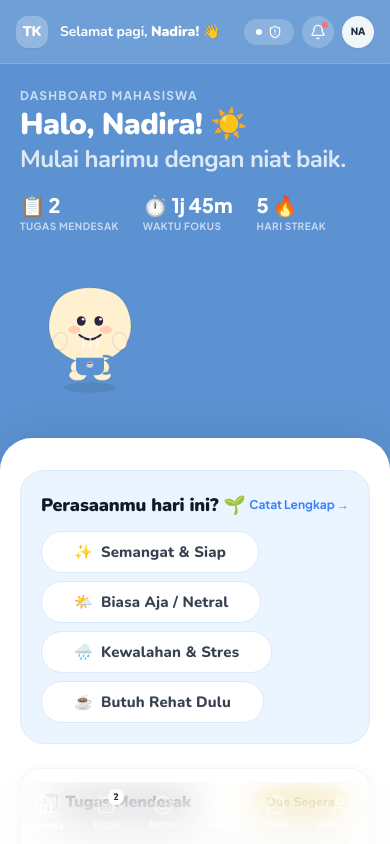
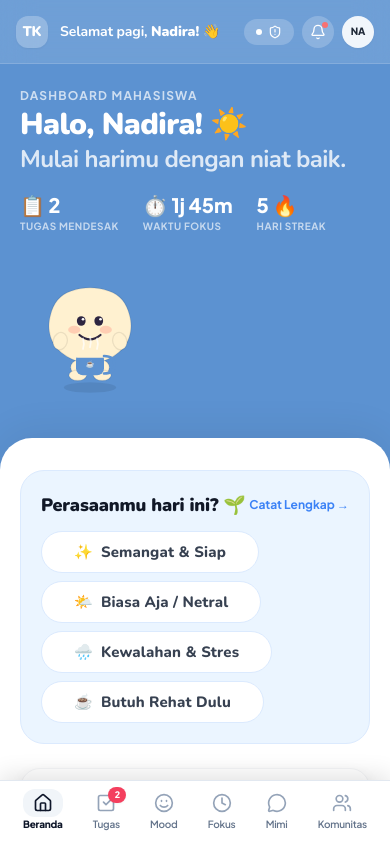
Before and after one commit to Mystxnla/web-temankampus, a React (Vite) app: page /dashboard in a window 390 px wide. Shown: the top 844 px of the page. Built offline with nearby package versions, Linux system fonts and the light colour scheme.

Commit message:
fix: make mobile bottom navigation non-transparent with solid background and high contrast icons

```diff
--- a/src/components/layout/BottomNav.jsx
+++ b/src/components/layout/BottomNav.jsx
@@ -3,7 +3,7 @@ import { NavLink } from 'react-router-dom';
 import { Home, CheckSquare, Smile, Clock, MessageCircle, Users } from 'lucide-react';
 import { useTasks } from '../../context/TaskContext';
 
-const BottomNav = ({ screenColor = {} }) => {
+const BottomNav = () => {
   const { urgentTasks } = useTasks();
 
   const mobileNavItems = [
@@ -21,13 +21,11 @@ const BottomNav = ({ screenColor = {} }) => {
   ];
 
   return (
-    <div
-      className="lg:hidden fixed bottom-0 left-0 right-0 z-40 px-2 py-2 flex items-center justify-around"
+    <nav
+      aria-label="Mobile Navigation"
+      className="lg:hidden fixed bottom-0 left-0 right-0 z-50 bg-white border-t border-slate-200 shadow-[0_-4px_25px_rgba(0,0,0,0.12)] px-2 py-2 flex items-center justify-around"
       style={{
-        backgroundColor: 'rgba(255,255,255,0.18)',
-        backdropFilter: 'blur(20px)',
-        WebkitBackdropFilter: 'blur(20px)',
-        borderTop: '1px solid rgba(255,255,255,0.25)',
+        backgroundColor: '#FFFFFF',
       }}
     >
       {mobileNavItems.map((item) => {
@@ -37,29 +35,38 @@ const BottomNav = ({ screenColor = {} }) => {
             key={item.to}
             to={item.to}
             className={({ isActive }) =>
-              `flex flex-col items-center justify-center py-1 px-2 rounded-2xl transition-all relative ${
-                isActive ? 'text-white scale-105' : 'text-white/60 hover:text-white/90'
+              `flex flex-col items-center justify-center py-1 px-2.5 rounded-2xl transition-all relative ${
+                isActive
+                  ? 'text-slate-900 font-extrabold'
+                  : 'text-slate-400 hover:text-slate-700 font-medium'
               }`
             }
           >
             {({ isActive }) => (
               <>
-                <div className="relative">
+                <div className="relative flex items-center justify-center">
                   {/* Active pill background */}
                   {isActive && (
                     <span
-                      className="absolute inset-0 rounded-xl"
-                      style={{ background: 'rgba(255,255,255,0.22)', margin: '-4px -6px', borderRadius: '12px' }}
+                      className="absolute inset-0 rounded-xl bg-slate-100 -m-1 -mx-2.5"
                     />
                   )}
-                  <Icon className="w-5 h-5 relative z-10" />
+                  <Icon
+                    className={`w-5 h-5 relative z-10 transition-colors ${
+                      isActive ? 'text-slate-900' : 'text-slate-400'
+                    }`}
+                  />
                   {item.badge && (
-                    <span className="absolute -top-1.5 -right-2 w-4 h-4 rounded-full bg-white text-gray-800 text-[9px] font-black flex items-center justify-center shadow-sm">
+                    <span className="absolute -top-1.5 -right-2.5 min-w-[18px] h-4 px-1 rounded-full bg-rose-500 text-white text-[9px] font-black flex items-center justify-center shadow-sm z-20">
                       {item.badge}
                     </span>
                   )}
                 </div>
-                <span className={`text-[10px] mt-0.5 font-bold tracking-tight ${isActive ? 'text-white' : 'text-white/60'}`}>
+                <span
+                  className={`text-[10px] mt-1 tracking-tight relative z-10 ${
+                    isActive ? 'text-slate-900 font-extrabold' : 'text-slate-500 font-semibold'
+                  }`}
+                >
                   {item.label}
                 </span>
               </>
@@ -67,7 +74,7 @@ const BottomNav = ({ screenColor = {} }) => {
           </NavLink>
         );
       })}
-    </div>
+    </nav>
   );
 };
 
```
